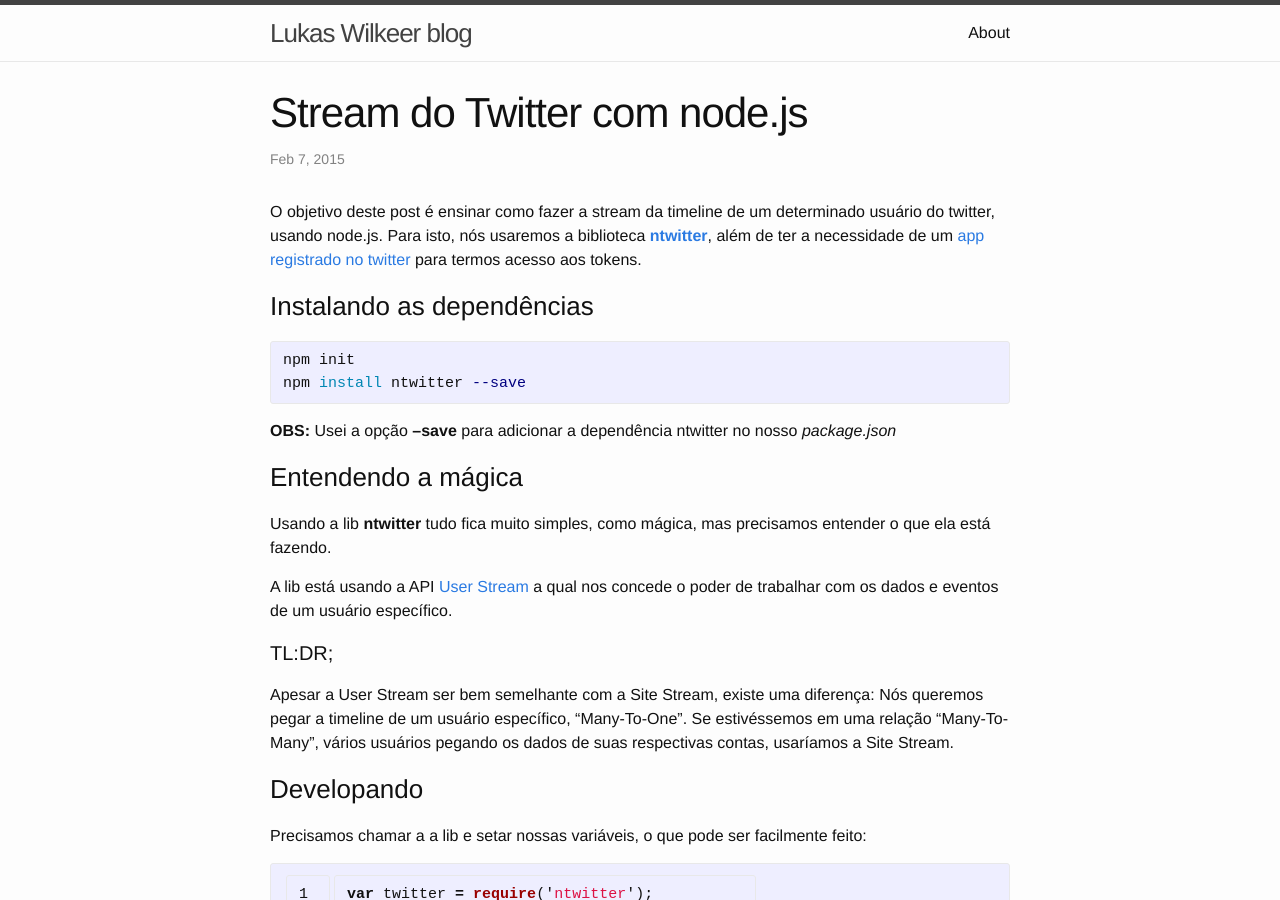
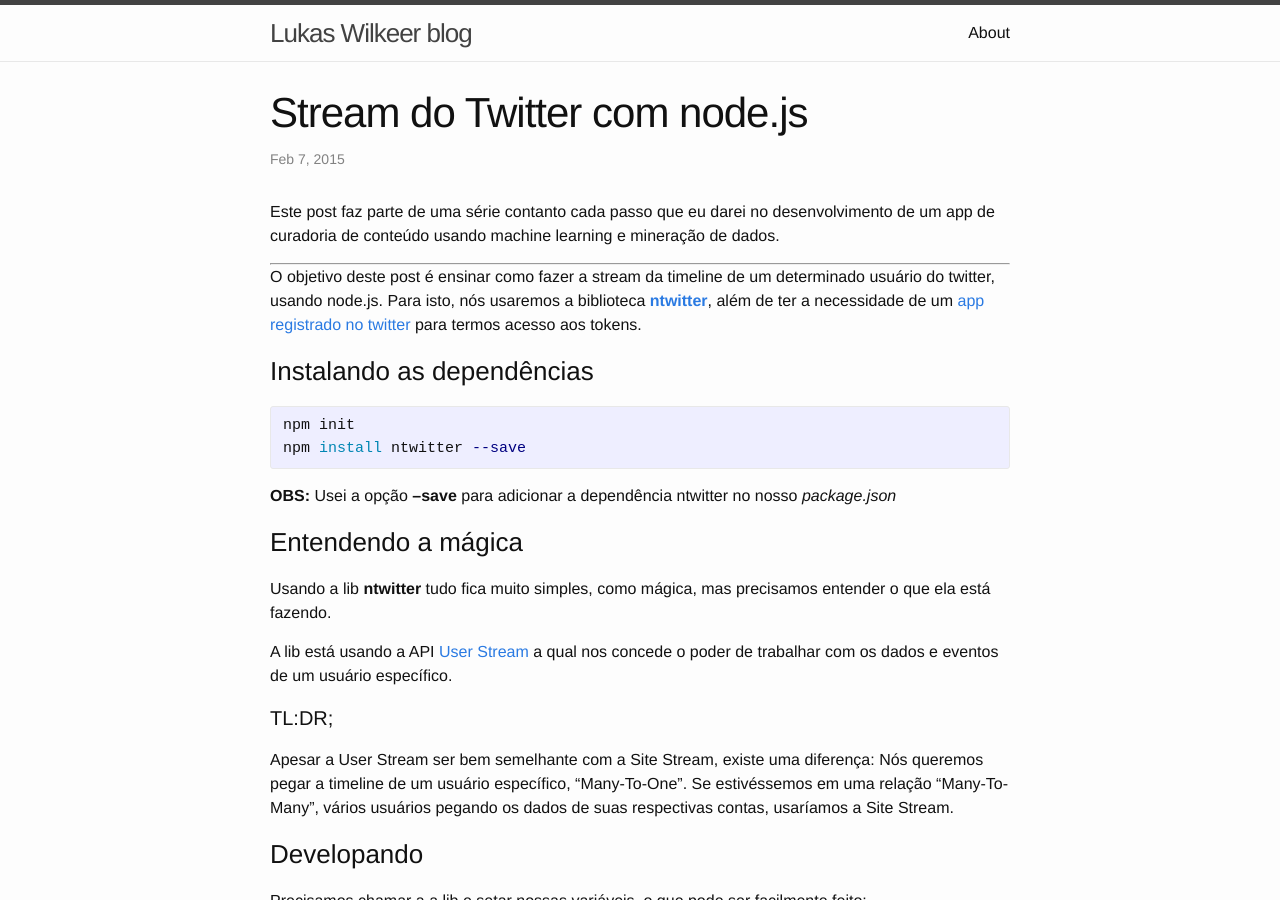
Before and after one commit to lukaswilkeer/lukaswilkeer.github.io, a Jekyll site: the page built from _posts/2015-02-07-stream-do-twitter-usando-nodejs.markdown, in a window 1280 px wide and 900 px high. Built offline with Jekyll 4.4.1, drawn with Linux system fonts in a browser that asks for light colours; some of the changed text lies outside the part shown.

Commit message:
Fix: Texto de introdução a série de posts.

```diff
--- a/_posts/2015-02-07-stream-do-twitter-usando-nodejs.markdown
+++ b/_posts/2015-02-07-stream-do-twitter-usando-nodejs.markdown
@@ -4,6 +4,10 @@ title:  "Stream do Twitter com node.js"
 date:   2015-02-07 16:58:55
 categories: nodejs, apis, stream
 ---
+Este post faz parte de uma série contanto cada passo que eu darei no desenvolvimento de um app de curadoria de conteúdo usando machine learning e mineração de dados.
+
+---------------------------------
+
 O objetivo deste post é ensinar como fazer a stream da timeline de um determinado usuário do twitter, usando node.js. Para isto, nós usaremos a biblioteca **[ntwitter](https://www.npmjs.com/package/ntwitter)**, além de ter a necessidade de um [app registrado no twitter](http://apps.twitter.com) para termos acesso aos tokens.
 
 ### Instalando as dependências
```
Also changed, not shown: other parts of _posts/2015-02-07-stream-do-twitter-usando-nodejs.markdown (+0 -4 lines).
